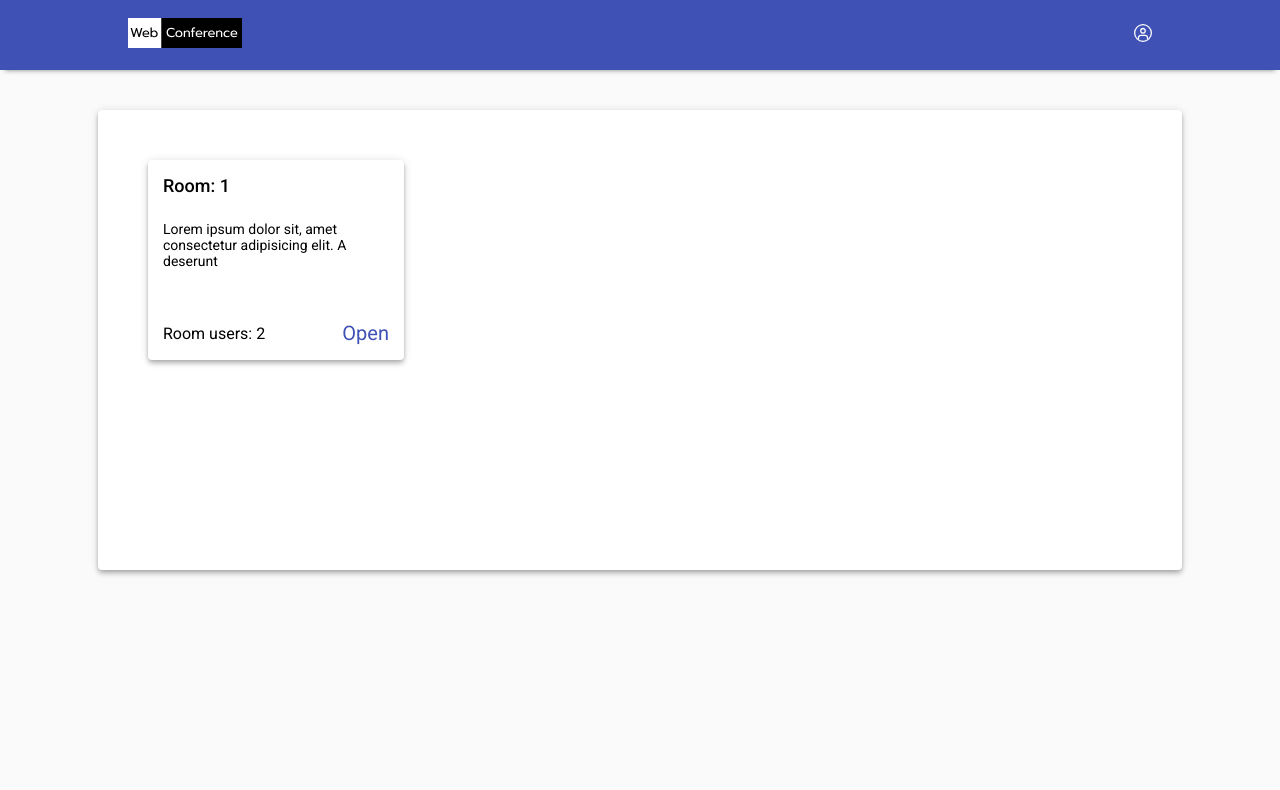
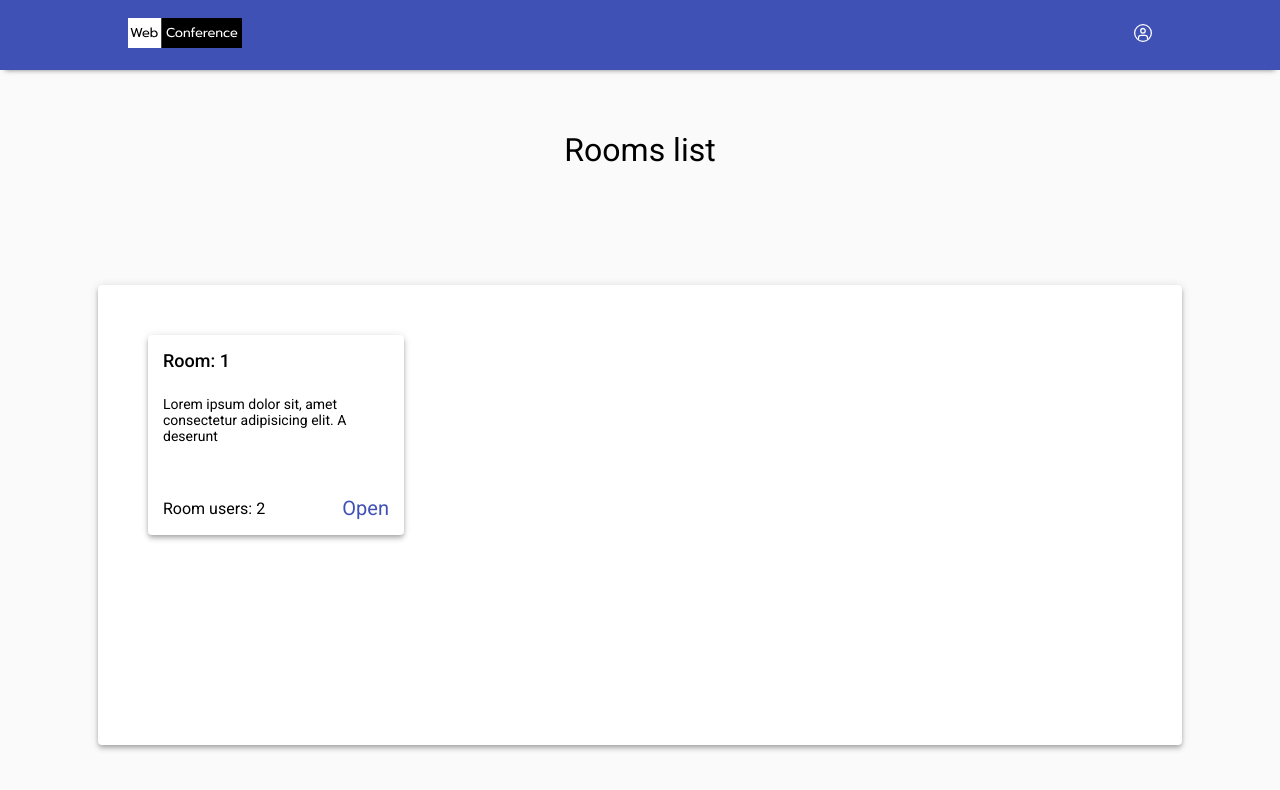
Before and after one commit to This-is-ellesar/video-chat-frontend, a React (Create React App) app: page / in a window 1280 px wide. Shown: the top 790 px of the page. Built offline with nearby package versions, Linux system fonts and the light colour scheme; no server answers.

Commit message:
Добавил заголовок на страницу комнат

```diff
--- a/src/views/Rooms/Rooms.tsx
+++ b/src/views/Rooms/Rooms.tsx
@@ -25,6 +25,7 @@ class Rooms extends Component<IProps, IState> {
   render() {
     return (
       <Room>
+        <h1>Rooms list</h1>
         <RoomList></RoomList>
       </Room>
     )
```
